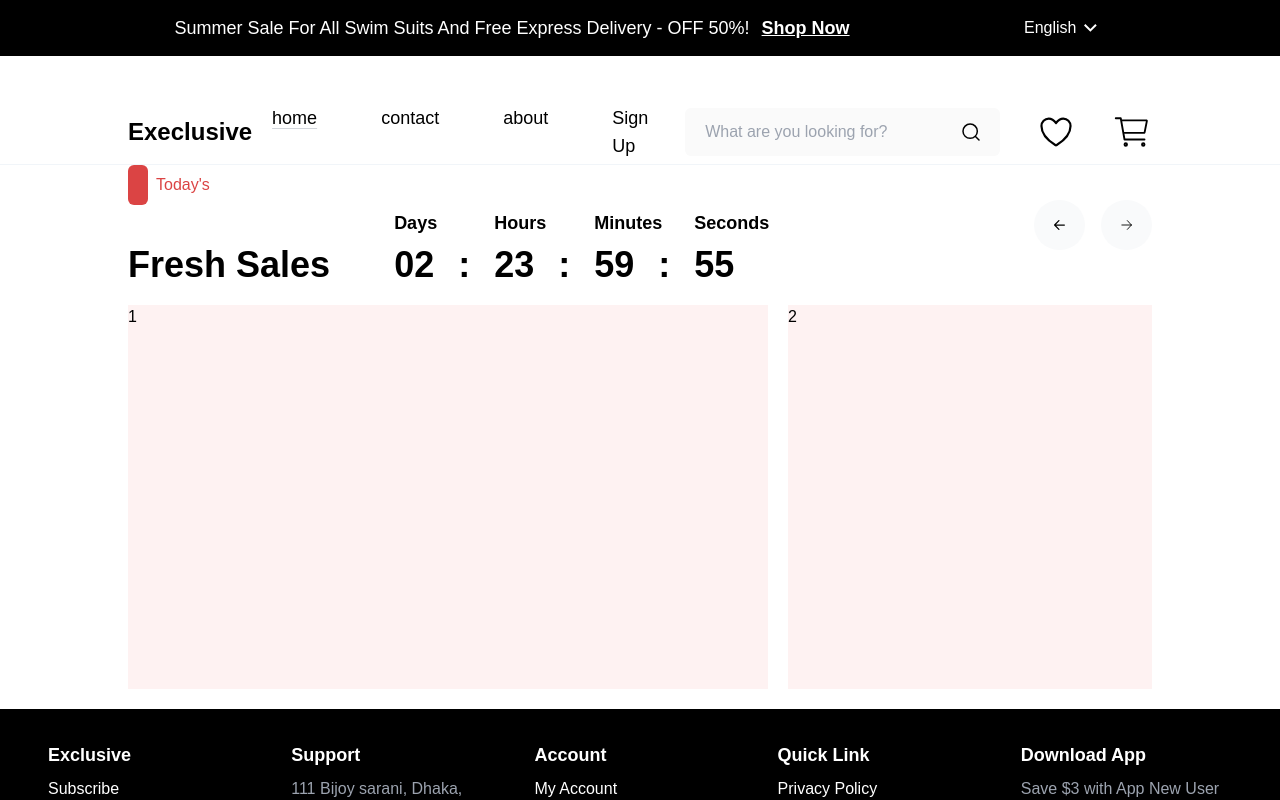
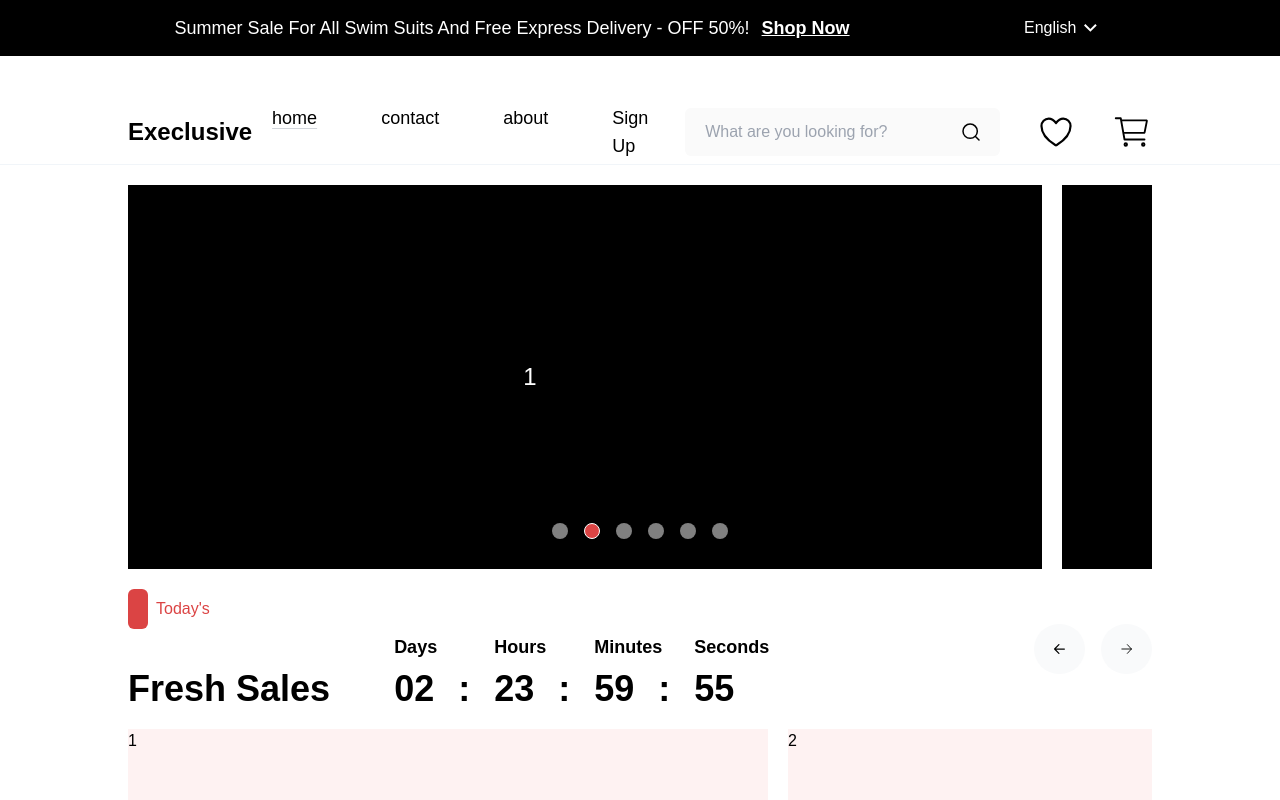
Before and after one commit to AhmadEleiwa/E-Commerce, a Next.js app: page / in a window 1280 px wide. Shown: the top 800 px of the page. Built offline with nearby package versions, Linux system fonts and the light colour scheme.

Commit message:
Adding SliderCarsoule

```diff
--- a/app/page.tsx
+++ b/app/page.tsx
@@ -1,8 +1,5 @@
-import Carousel from "@/components/carousel";
+import Carousel, { CarouselSlider } from "@/components/carousel";
 import TopClockHeader from "@/components/carousel/top-clock-header";
-import Footer from "@/components/foorer";
-import Header from "@/components/header";
-import Image from "next/image";
 import { Suspense } from "react";
 
 export default function Home() {
@@ -10,6 +7,10 @@ export default function Home() {
   return (
     <div>
       <main className="min-h-[30em]">
+        <CarouselSlider className="w-4/5 m-auto"  >
+        {[1,2,3,4,5,6].map(p=><div className="w-[100%] h-96 bg-black text-white flex items-center justify-center text-2xl">{p}</div>)}
+
+        </CarouselSlider>
         <Suspense fallback={<p>loading</p>}>
           <Carousel className="w-4/5 m-auto"  topHeader={<TopClockHeader title="Fresh Sales"  subTitle="Today's" endDate={ new Date(new Date().getTime() + 3 * 24 * 60 * 60 * 1000)} />} >
             {[1,2,3,4,5,6,7,8,9,10,12,13].map(p=><div className="w-[40em] h-96 bg-red-50">{p}</div>)}
--- a/components/carousel/carousel.types.ts
+++ b/components/carousel/carousel.types.ts
@@ -3,5 +3,10 @@ import { PropsWithChildren, ReactNode } from "react"
 interface CarouselType extends PropsWithChildren{
     topHeader:ReactNode
     className?:string
+    children:ReactNode | ReactNode[] | undefined
+}
+export interface CarouselSliderType extends PropsWithChildren{
+    className:string
+    timeOut?:number
 }
 export default CarouselType
--- a/components/carousel/index.tsx
+++ b/components/carousel/index.tsx
@@ -1,14 +1,20 @@
 "use client";
-import { FC, useRef } from "react";
-import CarouselType from "./carousel.types";
+import {
+  FC,
+  PropsWithChildren,
+  ReactNode,
+  useEffect,
+  useRef,
+  useState,
+} from "react";
+import CarouselType, { CarouselSliderType } from "./carousel.types";
 import style from "./style.module.css";
 
-const Carousel: FC<CarouselType> = ({ children, topHeader,className }) => {
+const Carousel: FC<CarouselType> = ({ children, topHeader, className }) => {
   const refDiv = useRef<HTMLDivElement>(null);
   const slideRightHandler = () => {
     if (refDiv) {
     }
-    console.log(refDiv.current?.scrollWidth);
     if (refDiv.current?.scrollWidth) {
       console.log(
         (window.innerWidth / refDiv.current?.scrollWidth) *
@@ -27,7 +33,7 @@ const Carousel: FC<CarouselType> = ({ children, topHeader,className }) => {
     });
   };
   return (
-    <div className={`flex flex-col ${className}`}>
+    <div className={`flex flex-col relative ${className}`}>
       {/* controll */}
       <div className="flex justify-between  items-center">
         {topHeader}
@@ -58,4 +64,61 @@ const Carousel: FC<CarouselType> = ({ children, topHeader,className }) => {
   );
 };
 
+export const CarouselSlider: FC<CarouselSliderType> = ({
+  children,
+  className,
+  timeOut = 3000,
+}) => {
+  const [index, setIndex] = useState(0);
+  const refDiv = useRef<HTMLDivElement>(null);
+  const slideHandler = (ind: number) => {
+    const offset = ind - index;
+    setIndex(ind);
+    refDiv.current?.scroll({
+      left: refDiv.current?.scrollLeft + refDiv.current?.clientWidth * offset,
+      behavior: "smooth",
+    });
+  };
+
+  const _slideInterval = () => {
+    const nextIndex = index === (children as ReactNode[]).length - 1 ? 0 : index + 1;
+    slideHandler(nextIndex);
+  };
+
+  useEffect(() => {
+    const interval = setInterval(_slideInterval, timeOut);
+    return () => clearInterval(interval);
+  }, [index, timeOut]);
+
+  return (
+    <div className={`flex flex-col relative ${className}`}>
+      {/* slider */}
+      <div
+        ref={refDiv}
+        className={`${style.slider} snap-mandatory snap-x [&>*]:snap-center  py-5 overflow-x-auto w-full flex gap-5 items-center justify-start  [&>*]:flex-shrink-0 `}
+      >
+        {children}
+      </div>
+      <div className="flex absolute gap-4 bottom-[10%] left-[50%] translate-x-[-50%] translate-y-[-50%] ">
+        {(children as ReactNode[]).map((p, i) => {
+          if (index === i)
+            return (
+              <span
+                onClick={() => slideHandler(i)}
+                className=" w-4 h-4 rounded-full border-white border  bg-secondary"
+              ></span>
+            );
+          else
+            return (
+              <span
+                onClick={() => slideHandler(i)}
+                className=" w-4 h-4 rounded-full bg-white opacity-50  "
+              ></span>
+            );
+        })}
+      </div>
+    </div>
+  );
+};
+
 export default Carousel;
--- a/tailwind.config.ts
+++ b/tailwind.config.ts
@@ -27,7 +27,8 @@ const config: Config = {
         background: "var(--background)",
         foreground: "var(--foreground)",
         secondary:'#DB4444',
-        inputBG:"#FAFAFA"
+        inputBG:"#FAFAFA",
+        primary:"FFFFFF"
       },
     },
   },
```
Also changed, not shown: package.json (+5 -5 lines).
